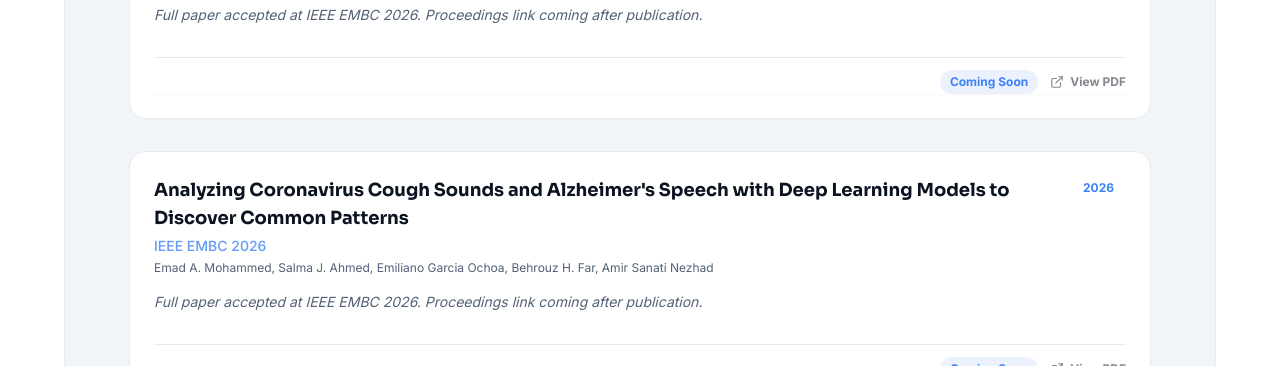
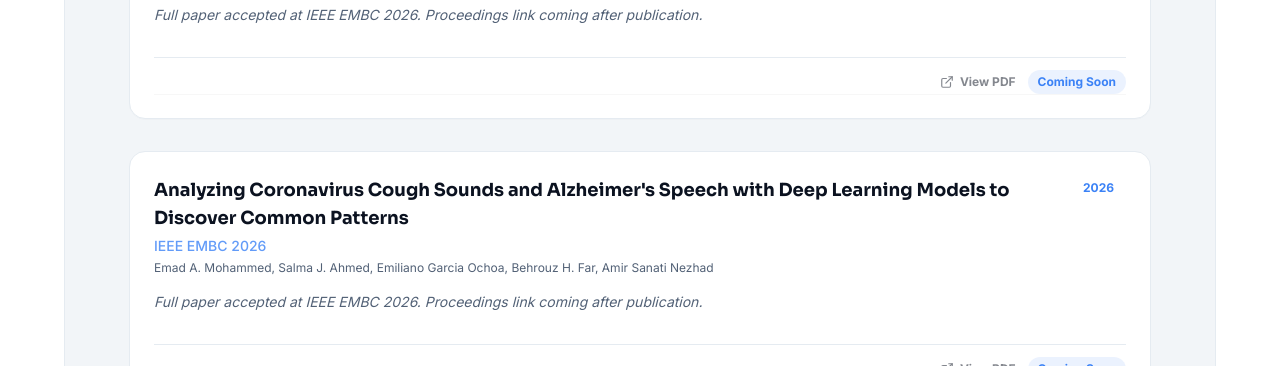
Before and after one commit to notemilianogarcia/portfolio, a Next.js app: page /publications in a window 1280 px wide. Shown: the part 434-800 px from the top of the page. Built offline with nearby package versions, Linux system fonts and the light colour scheme; no server answers.

Commit message:
Swap publication action row order
- Move disabled View PDF control to the left
- Keep Coming Soon badge to the right
- Preserve disabled styling and layout

```diff
--- a/components/PublicationCard.tsx
+++ b/components/PublicationCard.tsx
@@ -63,11 +63,6 @@ export function PublicationCard({ publication, showAbstract = false }: Publicati
           </span>
         )}
         <div className="ml-auto flex items-center gap-3">
-          {isPdfDisabled && (
-            <div className="rounded-full bg-accent/10 px-2.5 py-1 text-xs font-bold text-accent">
-              Coming Soon
-            </div>
-          )}
           <button
             onClick={(e) => {
               if (isPdfDisabled) e.preventDefault();
@@ -82,6 +77,11 @@ export function PublicationCard({ publication, showAbstract = false }: Publicati
             <ExternalLink size={14} />
             View PDF
           </button>
+          {isPdfDisabled && (
+            <div className="rounded-full bg-accent/10 px-2.5 py-1 text-xs font-bold text-accent">
+              Coming Soon
+            </div>
+          )}
         </div>
       </div>
     </div>
```
